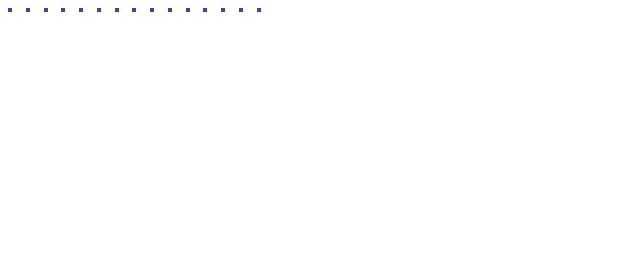
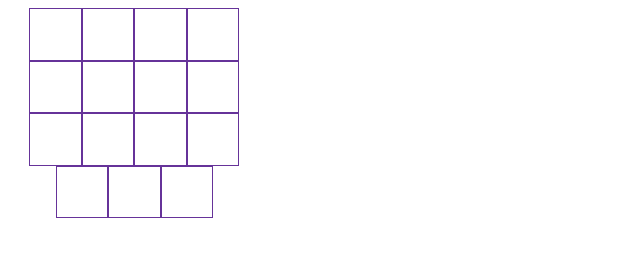
Before and after one commit to sysfield/canvas, a plain HTML site: page index.html in a window 1280 px wide. Shown: the whole page, without its empty margins (0-640 px from the left). Drawn offline with Linux system fonts and the light colour scheme.

Commit message:
Add aspect-ratio to .pixel

```diff
--- a/style.css
+++ b/style.css
@@ -3,9 +3,11 @@
     width: 20%;
     height: auto;
     flex-wrap: wrap;
-    justify-content: space-between;
+    justify-content: center;
 }
 
 .pixel {
-    border: 2px rebeccapurple solid;
+    border: 1px rebeccapurple solid;
+    width: inherit;
+    aspect-ratio: auto 1 / 1;
 }
```
